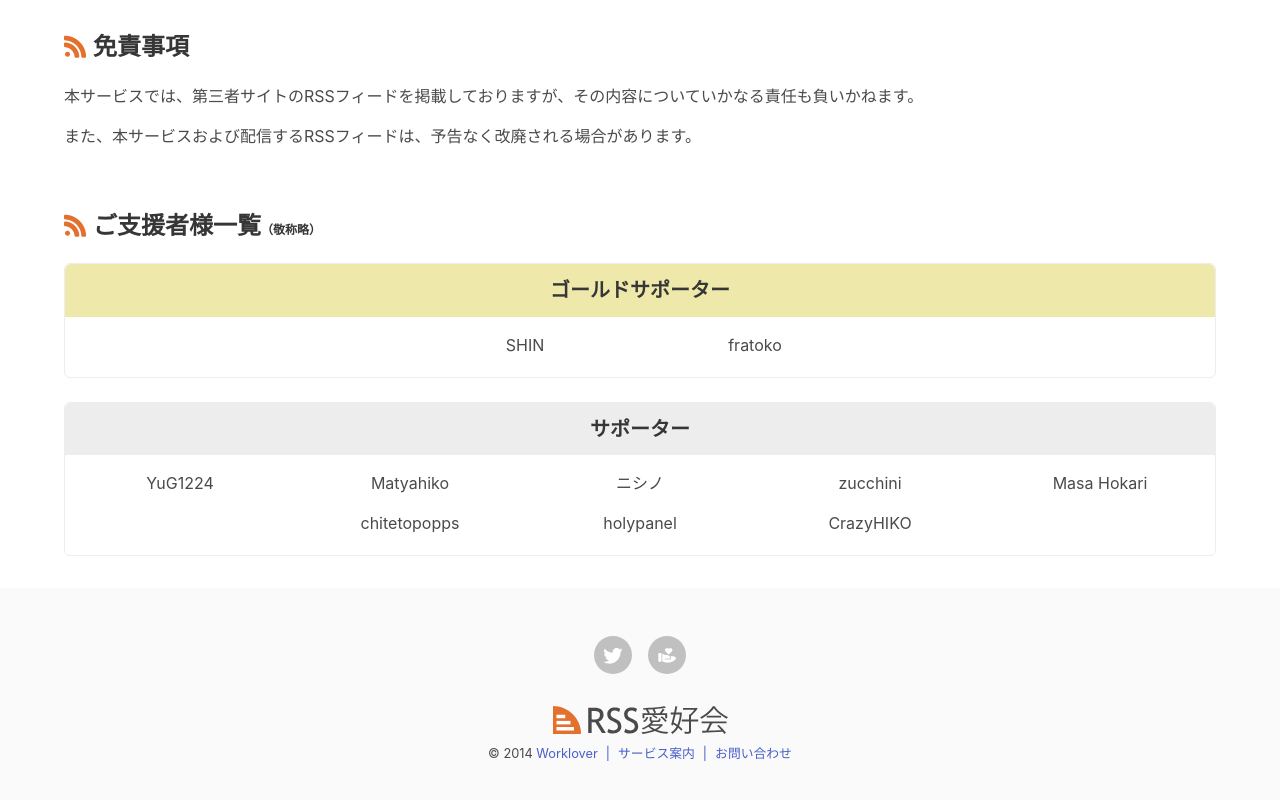
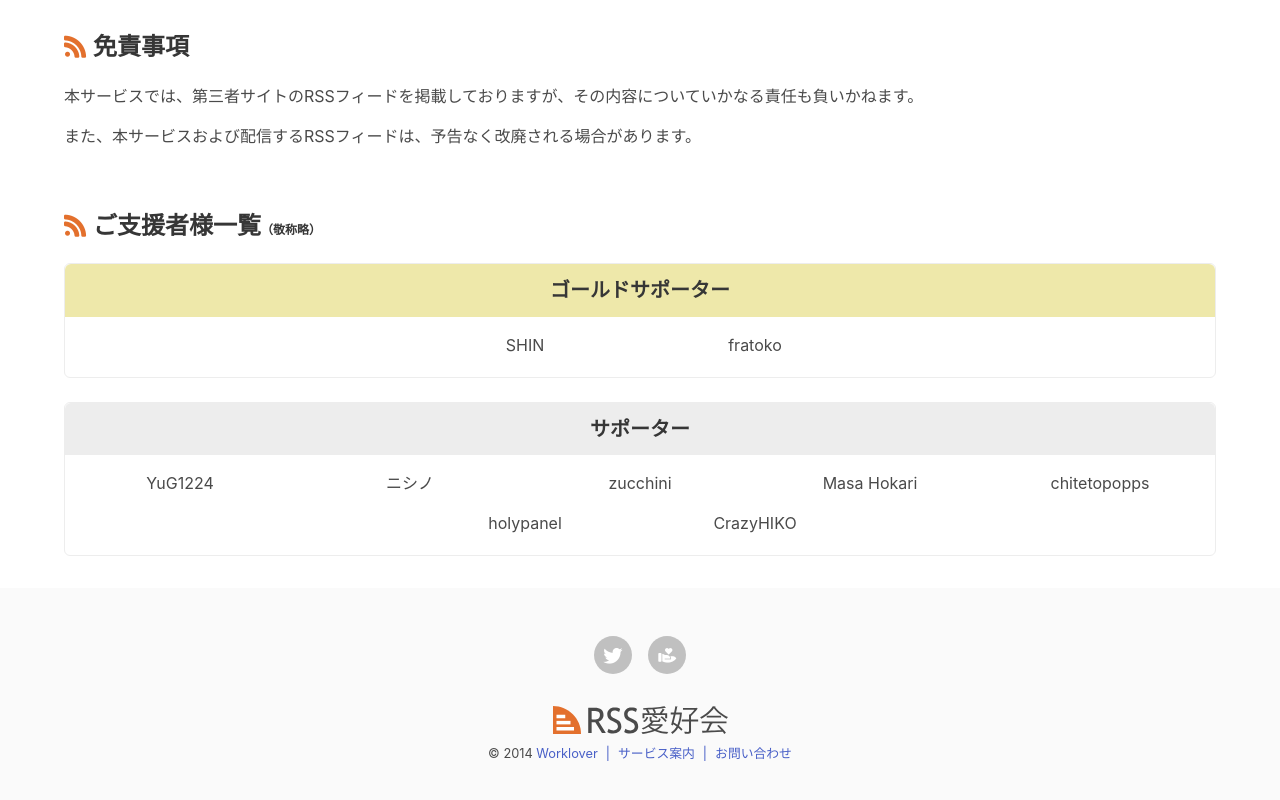
Before and after one commit to aikawame/rsslovers, a Next.js app in the folder frontend/: page /about in a window 1280 px wide. Shown: the part 833-1633 px from the top of the page. Built offline with nearby package versions, Linux system fonts and the light colour scheme; no server answers; what react-google-recaptcha-v3 would draw is missing.

Commit message:
ご支援者様を修正する

```diff
--- a/frontend/components/SupportersList.tsx
+++ b/frontend/components/SupportersList.tsx
@@ -6,7 +6,6 @@ export default function SupportersList () {
 
   const NORMAL_SUPPORTERS = [
     'YuG1224',
-    'Matyahiko',
     'ニシノ',
     'zucchini',
     'Masa Hokari',
```
